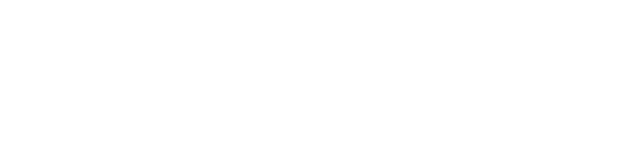
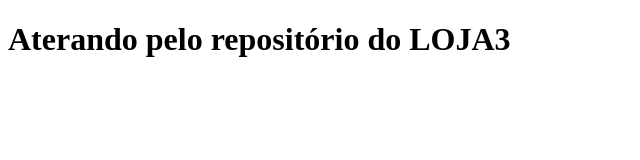
Before and after one commit to NazarethST/lojavirtual, a plain HTML site: page index.html in a window 1280 px wide. Shown: the whole page, without its empty margins (0-640 px from the left). Drawn offline with Linux system fonts and the light colour scheme.

Commit message:
adding index.html

```diff
--- a/index.html
+++ b/index.html
@@ -6,6 +6,7 @@
     <title>Document</title>
 </head>
 <body>
+    <h1>Aterando pelo repositório do LOJA3</h1>
 
 </body>
 </html>
```
